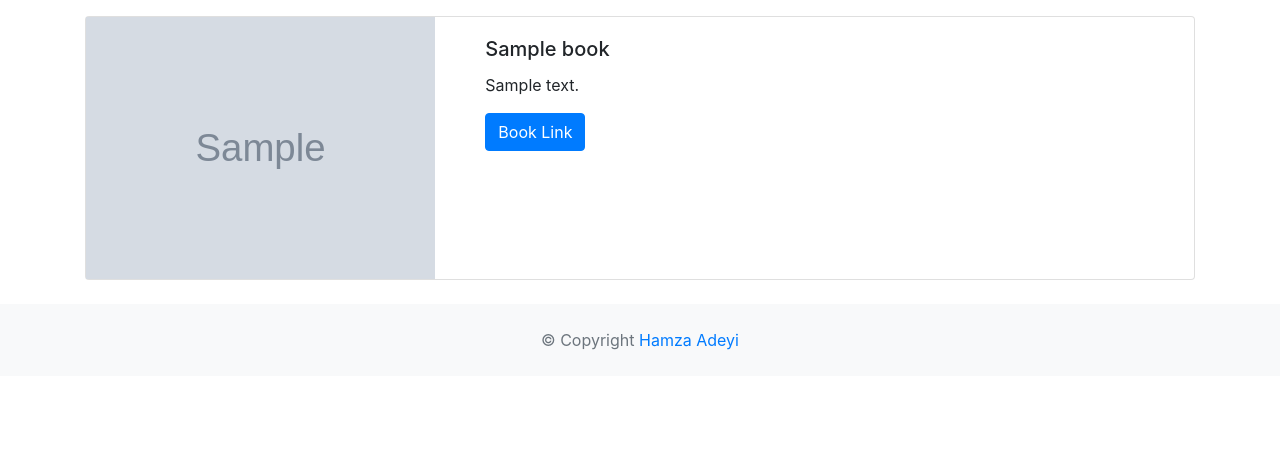
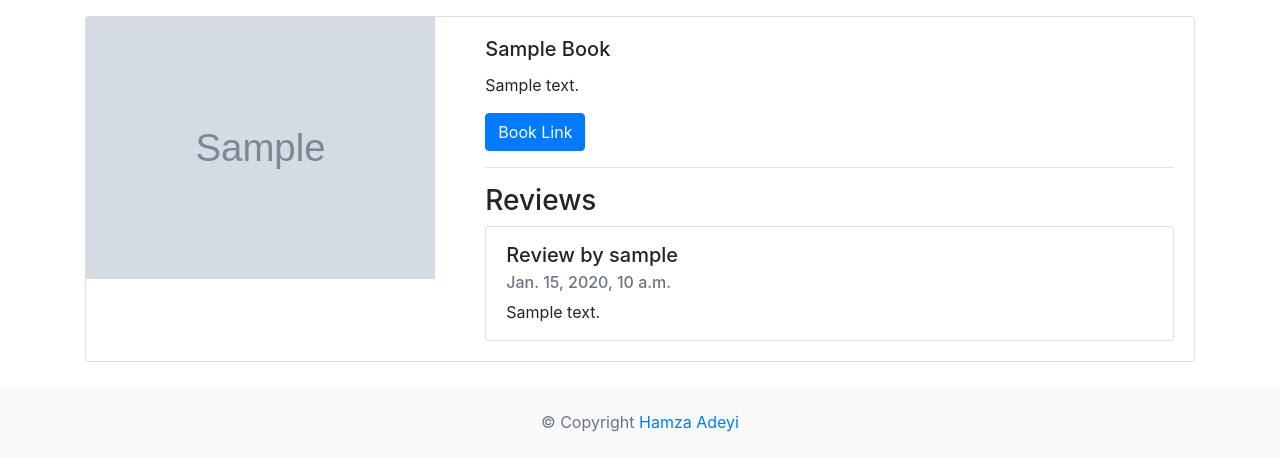
Before and after one commit to kawzbit/Book-Review, a Django app: template book/templates/detail.html in a window 1280 px wide. Shown: the part 56-527 px from the top of the page. Run offline with Django 3.2, Linux system fonts and the light colour scheme; the template is opened without the code that fills it: most values are stand-ins (such as "Sample title", 1, 10 or a date in 2020); grey boxes marked "Sample" are stand-in pictures; some libraries are stand-ins or nearby versions.

Commit message:
update and delete

```diff
--- a/accounts/views.py
+++ b/accounts/views.py
@@ -5,6 +5,8 @@ from django.contrib.auth import login, logout, authenticate
 from django.contrib.auth.forms import AuthenticationForm
 from django.shortcuts import redirect
 from django.db import IntegrityError
+
+from django.contrib.auth.decorators import login_required
 
 def signupaccount(request):
 
@@ -26,6 +28,8 @@ def signupaccount(request):
 def loginaccount(request):
     if request.method=='GET':
         return render(request,"login.html",{"form":AuthenticationForm})
+
+@login_required
 def logoutaccount(request):
     logout(request)
     return redirect('home')
--- a/book/templates/detail.html
+++ b/book/templates/detail.html
@@ -7,7 +7,7 @@
     </div>
     <div class="col-md-8">
          <div class="card-body">
-            <h5 class="card-title">{{ book.title }}</h5>
+            <h5 class="card-title">{{ book.title | title}}</h5>
             <p class="card-text">{{ book.description }}</p>
             <p class="card-text">
                 {% if book.url %}
@@ -17,6 +17,26 @@
                 <a href="{% url 'createreview' book.id %}" class="btn btn-primary"> Add Review </a>
                 {% endif %}
             </p>
+            <hr />
+            <h3>Reviews</h3>
+            <ul class="list-group">
+                {% for review in reviews %}
+                <li class="list-group-item pb-3 pt-3">
+                    <h5 class="card-title">
+                        Review by {{ review.user.username }}
+                    </h5>
+                    <h6 class="card-subtitle mb-2 text-muted">
+                        {{ review.date }}
+                    </h6>
+                    <p class="card-text">{{ review.text }}</p>
+                    {% if user.is_authenticated and user == review.user %}
+                    <a class="btn btn-primary me-2" href="{% url 'updatereview' review.id %}">Update</a>
+                    <a class="btn btn-danger" href="{% url 'deletereview' review.id %}">Delete</a>
+                    {% endif %}
+                </li>
+                {% endfor %}
+            </ul>
+        </div>
         </div>
     </div>
 </div>
--- a/book/templates/home.html
+++ b/book/templates/home.html
@@ -25,7 +25,7 @@
                     <img class="card-img-top" src="{{ book.image.url }}" />
                     <div class="card-body">
                         <a href="{% url 'detail' book.id %}"></a>
-                        <h5 class="card-title fw-bold">{{ book.title }}</h5>
+                        <h5 class="card-title fw-bold">{{ book.title | title }}</h5>
                         <p class="card-text">{{ book.description}}</p>
                         {% if book.url %}
                         <a href="{{ book.url }}" class="btn btn-primary">  Book Link  </a>
--- a/book/urls.py
+++ b/book/urls.py
@@ -4,4 +4,6 @@ from django.urls import path
 urlpatterns = [
     path('<int:book_id>', bookViews.detail, name ='detail' ),
     path('<int:book_id>/create', bookViews.createreview, name ='createreview' ),
+    path('review/<int:review_id>', bookViews.updatereview, name ='updatereview' ),
+    path('review/<int:review_id>/delete', bookViews.deletereview, name ='deletereview' ),
 ]
--- a/bookreviews/settings.py
+++ b/bookreviews/settings.py
@@ -12,6 +12,8 @@ https://docs.djangoproject.com/en/4.0/ref/settings/
 
 from pathlib import Path
 import os
+
+
 # Build paths inside the project like this: BASE_DIR / 'subdir'.
 BASE_DIR = Path(__file__).resolve().parent.parent
 
@@ -128,3 +130,5 @@ DEFAULT_AUTO_FIELD = 'django.db.models.BigAutoField'
 
 MEDIA_ROOT = os.path.join(BASE_DIR,"media")
 MEDIA_URL = "/media/"
+
+LOGIN_URL = 'loginaccount'
```
Also changed, not shown: book/templates/updatereview.html (added, +24 -0 lines), book/views.py (+23 -1 lines), db.sqlite3.
